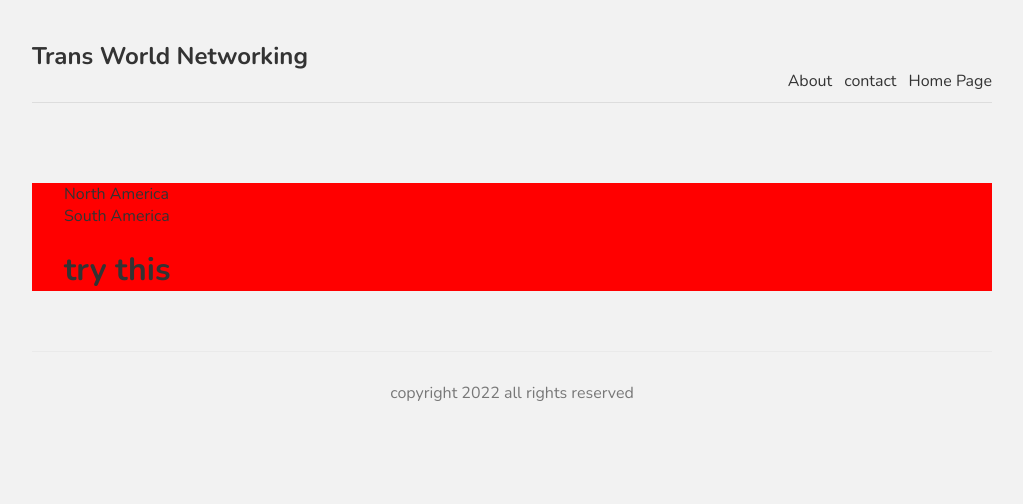
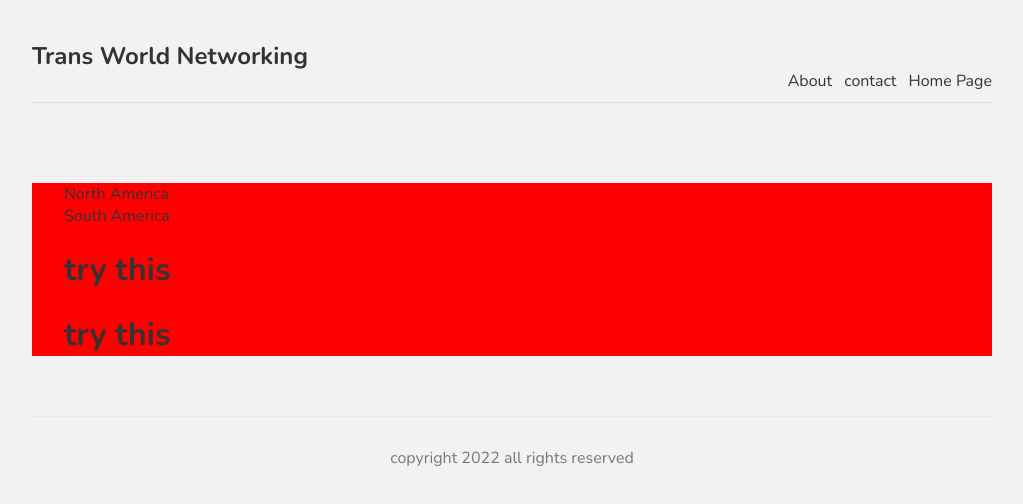
Before and after one commit to Mekatina65/earthA, a Next.js app: page / in a window 1280 px wide. Shown: the top 504 px of the page, without its empty margins (128-1151 px from the left). Built offline with nearby package versions, Linux system fonts and the light colour scheme.

Commit message:
try new repo

```diff
--- a/pages/index.js
+++ b/pages/index.js
@@ -10,6 +10,7 @@ const Home = () => {
         <Link a href="/cont/northamerica"><a> North America</a></Link> <br />
         <Link a href="/cont/southamerica"><a> South America</a></Link>
         <h1>try this</h1>
+        <h1>try this</h1>
         </div>
    );
 }
```
